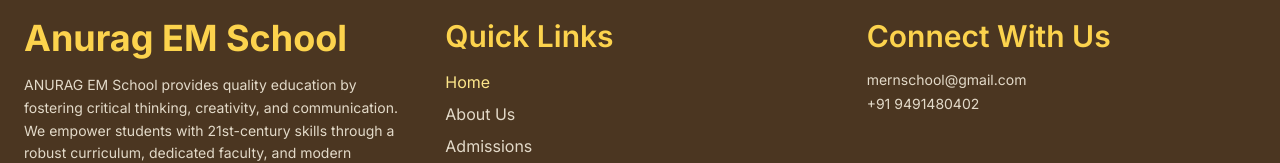
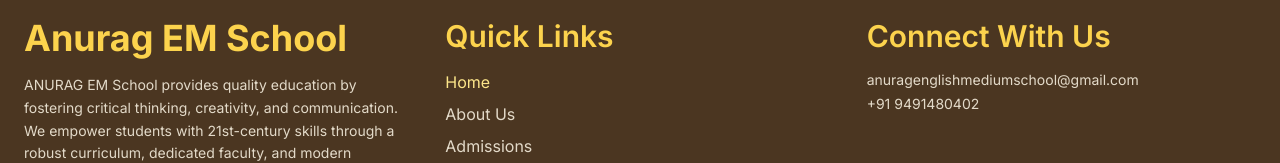
Before and after one commit to murali-N-tech/Anurag-school-website, a React (Vite) app in the folder client/: page / in a window 1280 px wide. Shown: the part 4062-4225 px from the top of the page. Built offline with nearby package versions, Linux system fonts and the light colour scheme; no server answers.

Commit message:
Update Footer.jsx

```diff
--- a/client/src/components/common/Footer.jsx
+++ b/client/src/components/common/Footer.jsx
@@ -97,7 +97,7 @@
             <a className="text-sm block" href="mailto:mernschool@gmail.com" style={{ color: boneColor }}
                onMouseOver={(e) => e.currentTarget.style.color = linkHoverActiveColor}
                onMouseOut={(e) => e.currentTarget.style.color = boneColor}>
-              mernschool@gmail.com
+              anuragenglishmediumschool@gmail.com
             </a>
             <a className="text-sm mt-1 block" href="tel:+91-9491480402" style={{ color: boneColor }}
                onMouseOver={(e) => e.currentTarget.style.color = linkHoverActiveColor}
```
